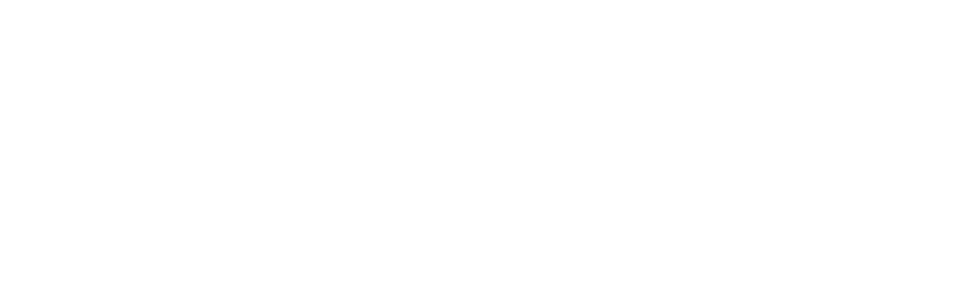
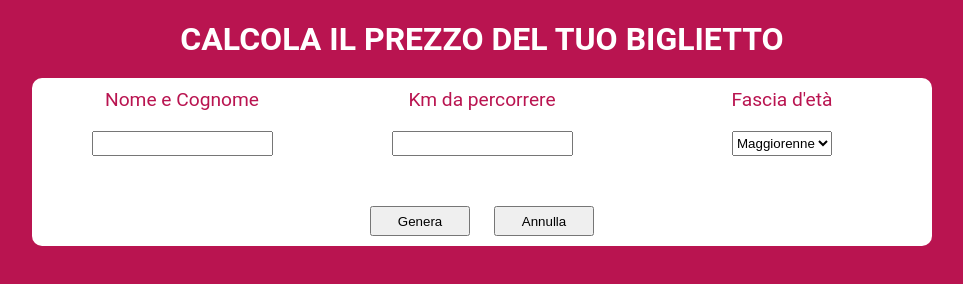
Before and after one commit to KentaBilotta/js-biglietto-treno-form, a plain HTML site: page index.html in a window 1280 px wide. Shown: the whole page, without its empty margins (158-1121 px from the left). Drawn offline with Linux system fonts and the light colour scheme.

Commit message:
secondo commit: struttura + stile di parte calcolo

```diff
--- a/css/style.css
+++ b/css/style.css
@@ -3,3 +3,58 @@
     margin: 0;
     box-sizing: border-box;
 }
+
+body{
+    font-family: "Roboto", arial, helvetica, sans-serif;
+    background-color: #b91450;
+}
+
+h1{
+    color: white;
+    text-align: center;
+    margin: 20px;
+    text-transform: uppercase;
+}
+
+.container{
+    max-width: 900px;
+    margin: auto;
+}
+
+.price-cont{
+    background-color: white;
+    border-radius: 10px;
+}
+
+.info-cont{
+    display: flex;
+    justify-content: space-around;
+}
+
+.sec-title{
+    font-size: 1.2rem;
+    color: #b91450;
+    margin: 10px;
+}
+
+.card{
+    width: 30%;
+    text-align: center;
+}
+
+input, select{
+    margin: 10px;
+    height: 25px;
+}
+
+.buttons{
+    width: fit-content;
+    margin: auto;
+    margin-top: 30px;
+}
+
+button{
+    width: 100px;
+    height: 30px;
+    margin: 10px;
+}
--- a/index.html
+++ b/index.html
@@ -11,6 +11,39 @@
     <script src="java-script/script.js"></script>
 </head>
 <body>
+    <div class="container">
+        <h1>calcola il prezzo del tuo Biglietto</h1>
+
+        <div class="price-cont">
+
+            <div class="info-cont">
+                <div class="card name">
+                    <p class="sec-title">Nome e Cognome</p>
+                    <input type="text" placeholder="">
+                </div>
+                <div class="card distance">
+                    <p class="sec-title">Km da percorrere</p>
+                    <input type="text" placeholder="">
+                </div>
+                <div class="card age">
+                    <p class="sec-title">Fascia d'età</p>
+                    <select name="options">
+                        <option value="maggiorenne">Maggiorenne</option>
+                        <option value="minorenne">Minorenne</option>
+                        <option value="over-65">Over 65</option>
+                    </select>
+                </div>
+            </div>
+            <div class="buttons">
+                <button>Genera</button>
+                <button>Annulla</button>
+            </div>
+        </div>
+        <div class="your-ticket">
+
+        </div>
+
+    </div>
 
 </body>
 </html>
```
